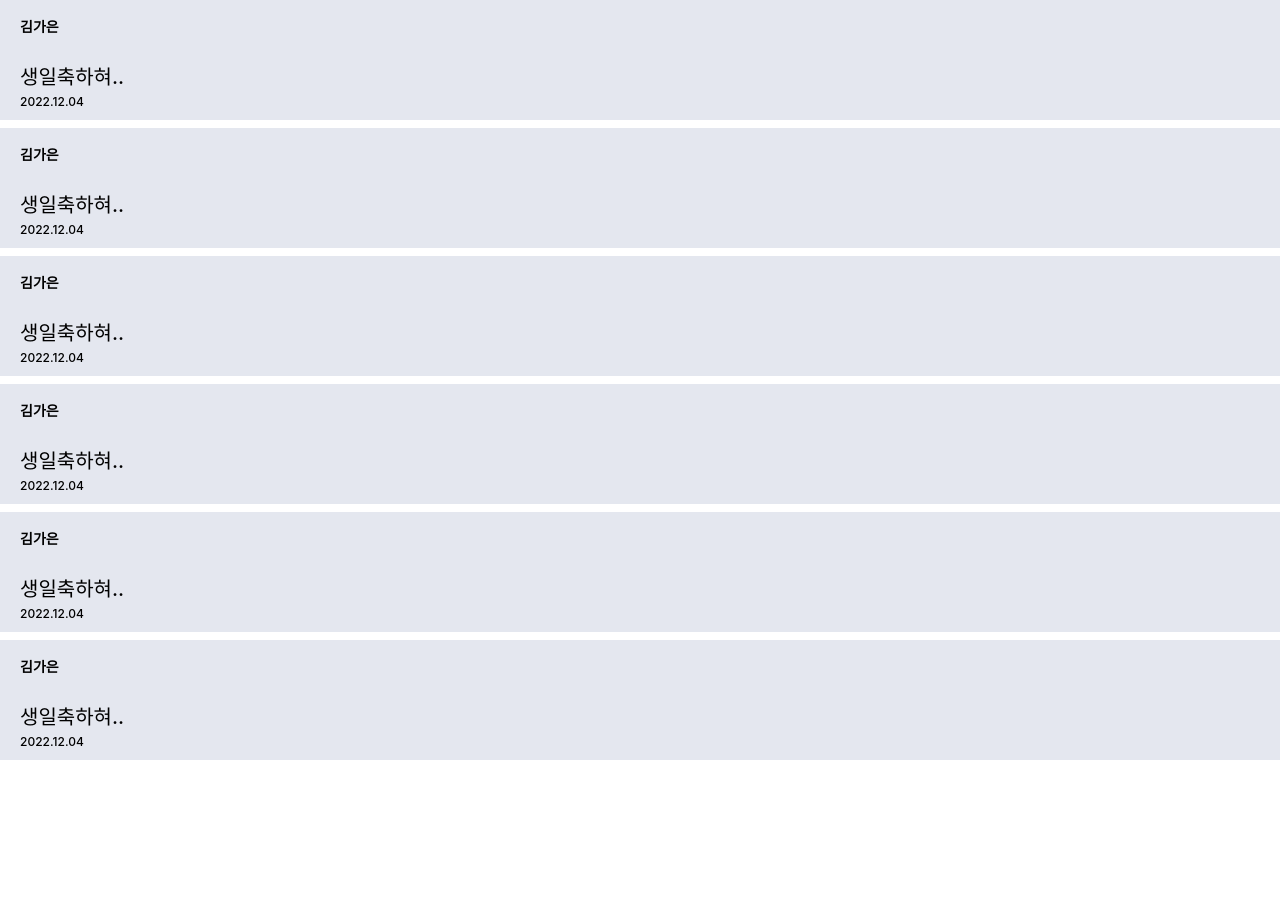
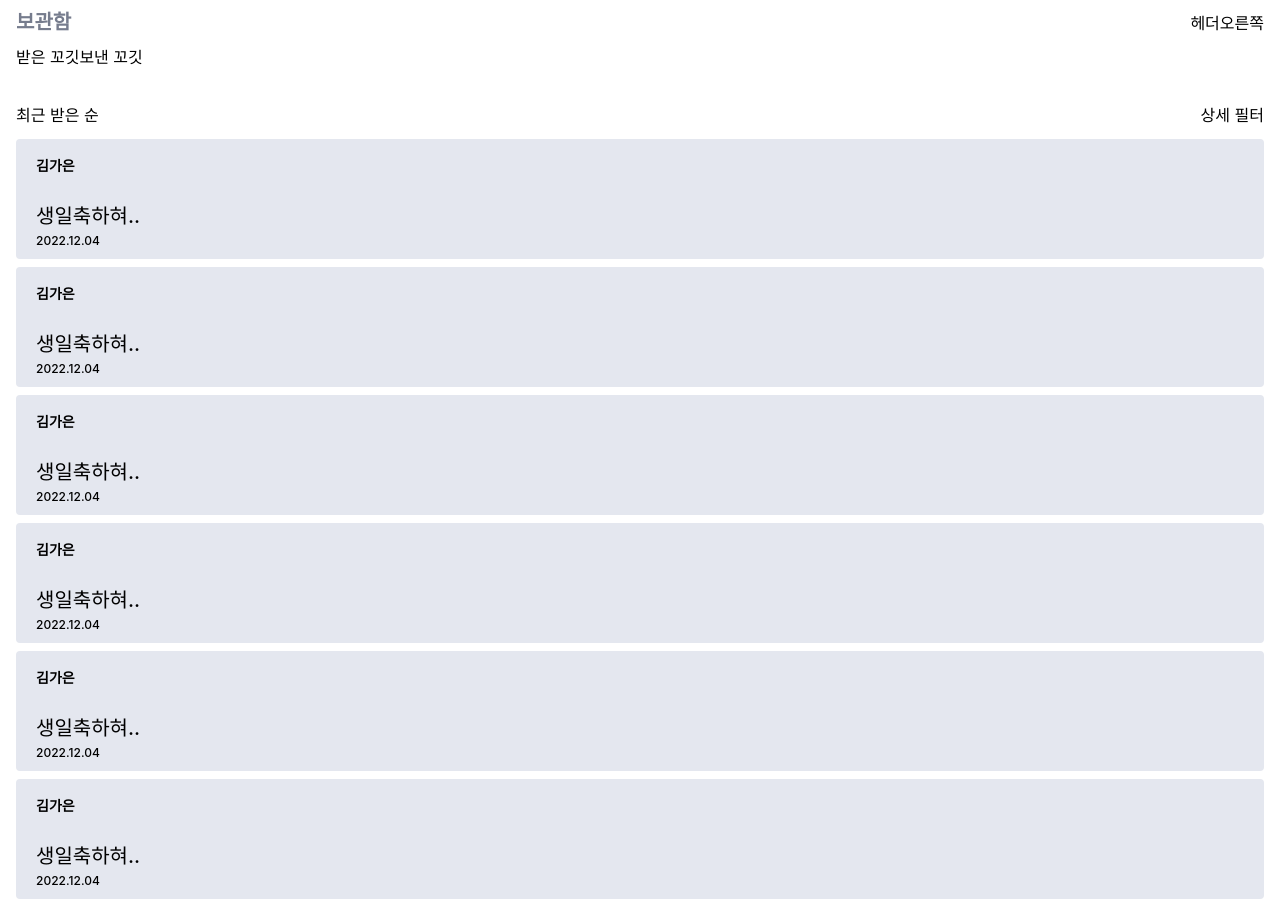
Before and after one commit to depromeet/ggogeet-client, a Next.js app: page /letter-storage in a window 1280 px wide. Before the commit the page ends 800 px from the top, so only its background shows below. Built offline with nearby package versions, Linux system fonts and the light colour scheme; a web font is replaced by a local one.

Commit message:
💄 letter-storage 페이지 전체적인 UI 구성

```diff
--- a/src/components/features/letter-storage/LetterContainer/styled.ts
+++ b/src/components/features/letter-storage/LetterContainer/styled.ts
@@ -7,6 +7,7 @@ export const LetterLayout = styled.div`
   padding: 16px 20px;
   height: 120px;
   background-color: #e4e7ef;
+  border-radius: 4px;
 `;
 
 export const LetterLeftContainer = styled.div`
--- /dev/null
+++ b/src/components/features/letter-storage/LetterStorageTopNavigation/index.tsx
@@ -0,0 +1,13 @@
+import * as S from "./styled";
+
+interface Props {
+  navigations: string[];
+}
+
+export default function LetterStorageTopNavigation({ navigations }: Props) {
+  return (
+    <>
+      <S.NavigationLayout>{navigations.map((item) => item)}</S.NavigationLayout>
+    </>
+  );
+}
--- /dev/null
+++ b/src/components/features/letter-storage/LetterStorageTopNavigation/styled.ts
@@ -0,0 +1,5 @@
+import styled from "@emotion/styled";
+
+export const NavigationLayout = styled.div`
+  height: 45px;
+`;
--- a/src/pages/letter-storage/index.tsx
+++ b/src/pages/letter-storage/index.tsx
@@ -1,7 +1,18 @@
+import TopNavigation from "@/src/components/common/TopNavigation";
 import LetterContainer from "@/src/components/features/letter-storage/LetterContainer";
+import LetterStorageTopNavigation from "@/src/components/features/letter-storage/LetterStorageTopNavigation";
 import styled from "@emotion/styled";
 
-const Layout = styled.div``;
+const Layout = styled.div`
+  padding: 0 16px;
+`;
+
+const Header = styled.div`
+  display: flex;
+  justify-content: space-between;
+  align-items: center;
+  height: 50px;
+`;
 
 const LetterContainerWrapper = styled.div`
   padding: 0 0 8px 0;
@@ -58,9 +69,25 @@ const dummyData = [
   },
 ];
 
+const TopNavigationRightElem = () => {
+  return <>헤더오른쪽</>;
+};
+
 const LetterStoragePage = () => {
+  const TopNavigations = ["받은 꼬깃", "보낸 꼬깃"];
+
   return (
     <>
+      <TopNavigation title="보관함" rightElem={<TopNavigationRightElem />} />
+
+      <Layout>
+        <LetterStorageTopNavigation navigations={TopNavigations} />
+
+        <Header>
+          <div>최근 받은 순</div>
+          <div>상세 필터</div>
+        </Header>
+
         {dummyData.map((letter) => {
           return (
             <LetterContainerWrapper key={letter.id}>
@@ -68,6 +95,7 @@ const LetterStoragePage = () => {
             </LetterContainerWrapper>
           );
         })}
+      </Layout>
     </>
   );
 };
```
Lines whose indentation alone changed are shown as unchanged.
